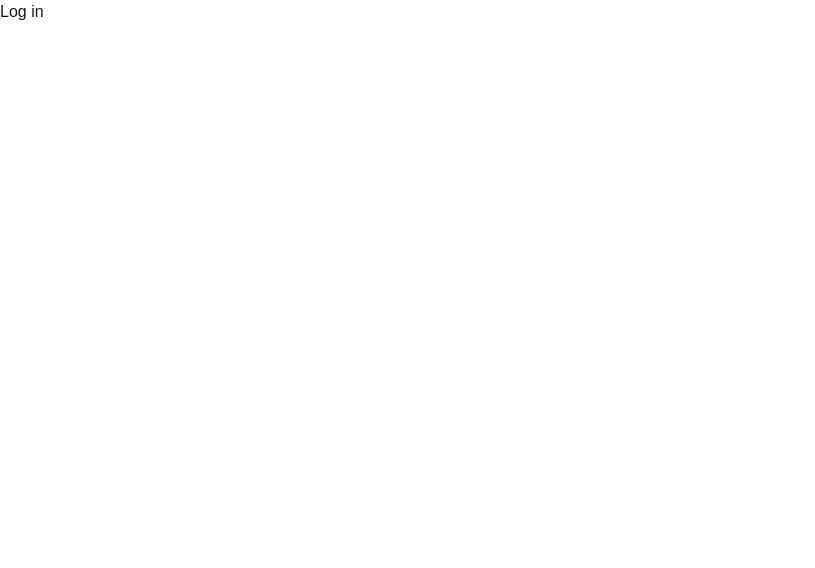
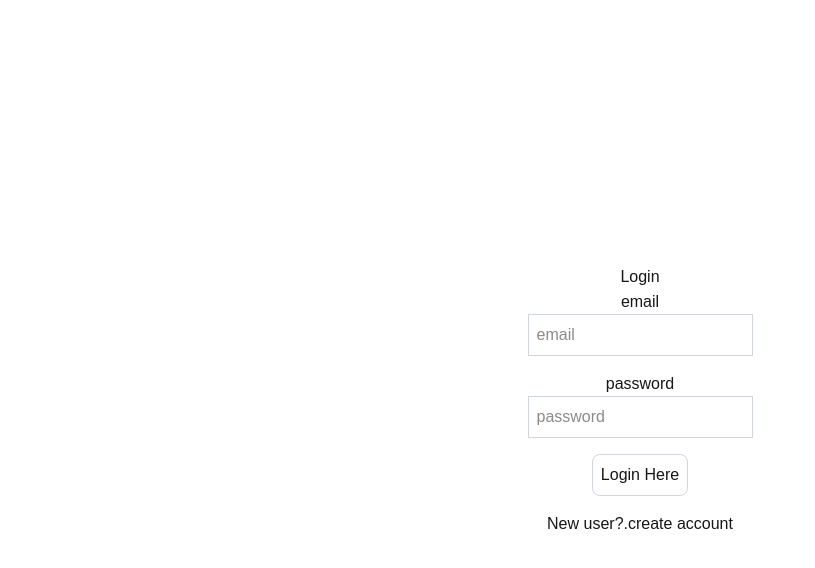
Before and after one commit to ayush-2318/auth-next-js, a Next.js app: page /login in a window 1280 px wide. Shown: the top 568 px of the page, without its empty margins (0-815 px from the left). Built offline with nearby package versions, Linux system fonts and the light colour scheme.

Commit message:
login page

```diff
--- a/src/app/login/page.tsx
+++ b/src/app/login/page.tsx
@@ -1,5 +1,51 @@
+"use client"
+import Link  from "next/link"
+import React from "react"
+import { useRouter } from "next/navigation"
+import {axios} from 'axios'
+
 export default function LoginPage(){
+    const[user,setUser]=React.useState({
+        email:"",
+        password:"",
+
+    });
+
+    const onLogin=async ()=>{
+
+    }
     return (
-        <div>Log in</div>
+        <div className="flex flex-col items-center justify-center min-h-screen py-2">
+            <h1>Login</h1>
+            <hr/>
+            <label htmlFor="email">email</label>
+            <input
+                className="p-2 border border-gray-300 rouneded-lg
+                mb-4 focus:outline-none focus:border-gray-600  "
+                id="username"
+                type="text"
+                value={user.email}
+                onChange={(e)=>setUser({...user,email:e.target.value})}
+                placeholder="email"
+            />
+            <label htmlFor="password">password</label>
+            <input
+                className="p-2 border border-gray-300 rouneded-lg
+                mb-4 focus:outline-none focus:border-gray-600"
+                id="username"
+                type="password"
+                value={user.password}
+                onChange={(e)=>setUser({...user,password:e.target.value})}
+                placeholder="password"
+            />
+            <button
+                onClick={onLogin}
+                className="p-2 border border-gray-300 rounded-lg
+                mb-4 focus:outline-none focus:border-gray-6000">
+                Login Here
+            </button>
+            <Link href="/signup">New user?.create account</Link>
+
+        </div>
     )
 }
```
